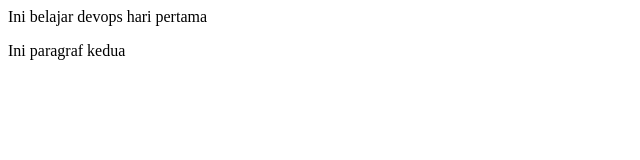
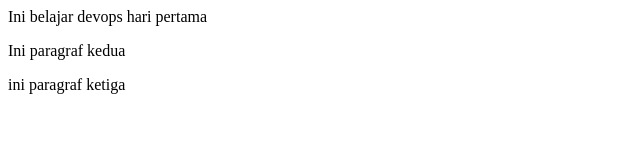
Before and after one commit to aisy/idn-devops2, a plain HTML site: page index.html in a window 1280 px wide. Shown: the whole page, without its empty margins (0-640 px from the left). Drawn offline with Linux system fonts and the light colour scheme.

Commit message:
perubahan ketiga

```diff
--- a/index.html
+++ b/index.html
@@ -4,3 +4,6 @@
 <p>
   Ini paragraf kedua
 </p>
+<p>
+  ini paragraf ketiga
+</p>
```
